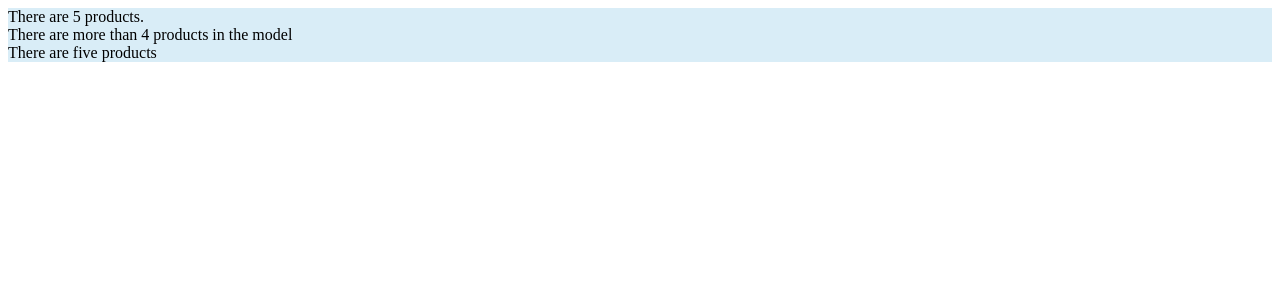
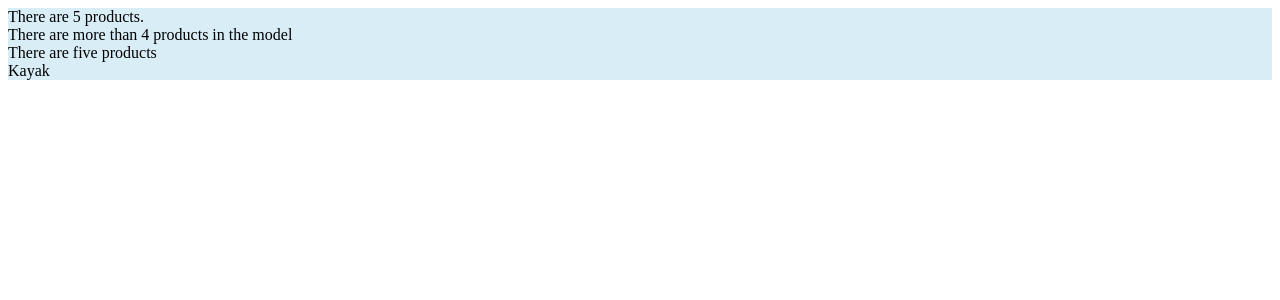
Before and after one commit to sskovalevskiy/angular.pro, an Angular app: page / in a window 1280 px wide. Shown: the top 300 px of the page. Built offline with nearby package versions, Linux system fonts and the light colour scheme.

Commit message:
13.5 Использование строковых литералов в директиве *ngSwitchCase

```diff
--- a/src/app/app.component.html
+++ b/src/app/app.component.html
@@ -16,3 +16,10 @@
   <span *ngSwitchCase="5">There are five products</span>
   <span *ngSwitchDefault>This is the default</span>
 </div>
+
+<!--13.5 Использование строковых литералов в директиве *ngSwitchCase-->
+<div class="bg-info p-a-1 m-t-1" [ngSwitch]="getProduct(1).name">
+  <span *ngSwitchCase="targetName">Kayak</span>
+  <span *ngSwitchCase="'Lifejacket'">Lifejacket</span>
+  <span *ngSwitchDefault>Other Product</span>
+</div>
```
